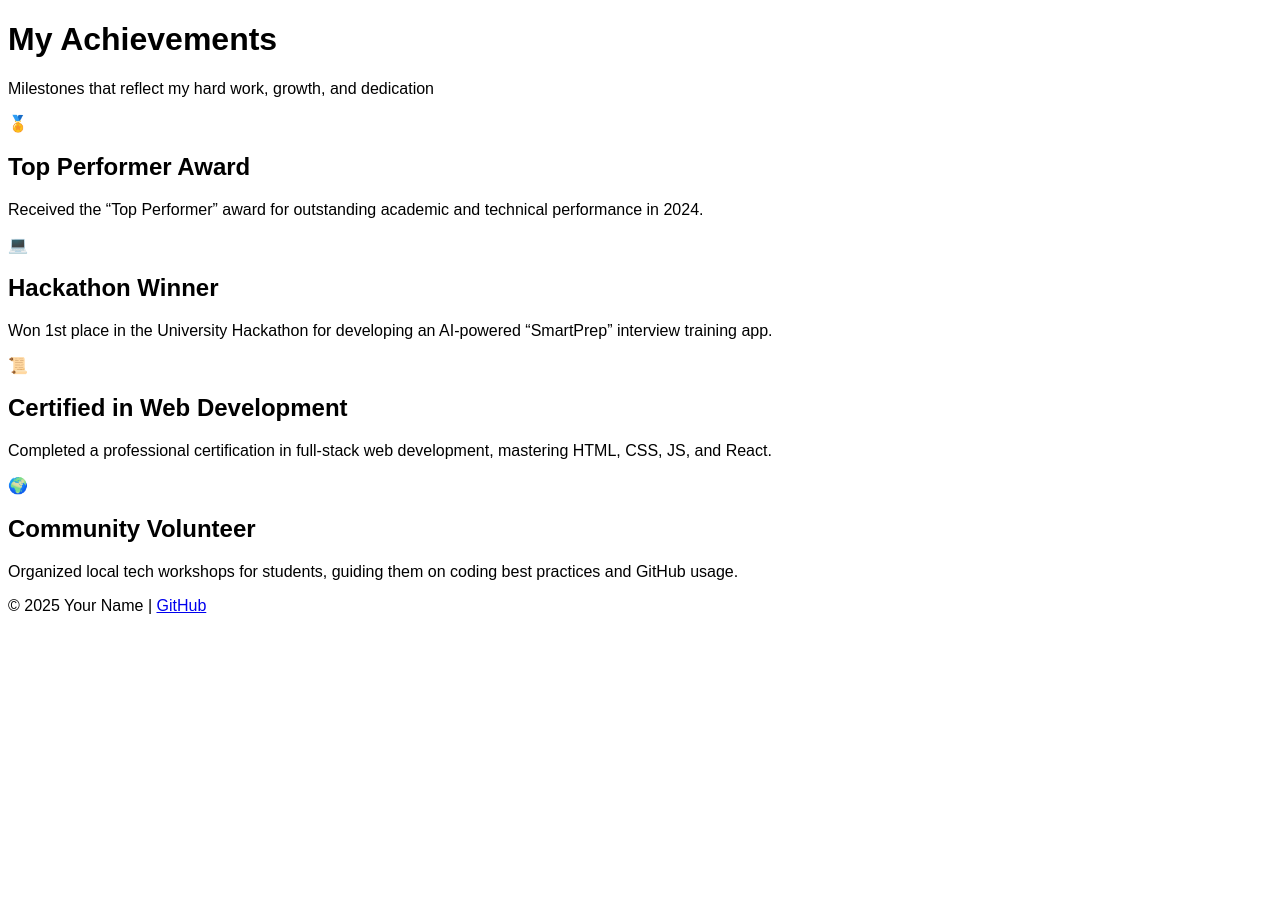
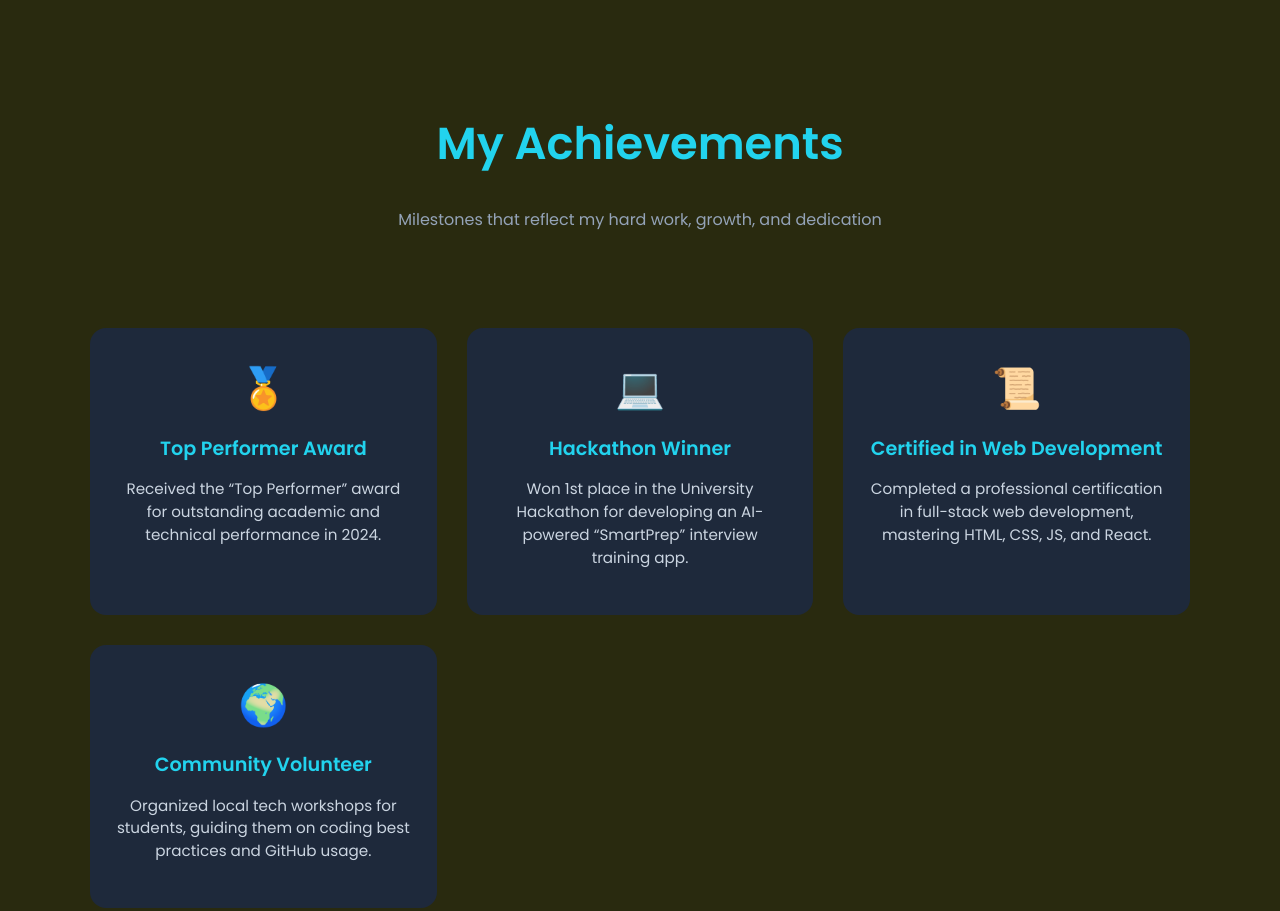
Before and after one commit to Maria-Butt321/student_portfolio, a plain HTML site: page src/achievements.html in a window 1280 px wide. Shown: the top 911 px of the page. Before the commit the page ends 800 px from the top, so only its background shows below. Drawn offline with Linux system fonts and the light colour scheme.

Commit message:
commit css

```diff
--- a/styles/style.css
+++ b/styles/style.css
@@ -1,4 +1,87 @@
 /* Shared stylesheet placeholder */
+/* ========== Global Styles ========== */
 body {
-  font-family: Arial, sans-serif;
+  margin: 0;
+  padding: 0;
+  font-family: 'Poppins', sans-serif;
+  background-color: #292a0f;
+  color: blue;
 }
+
+/* ========== Header ========== */
+.page-header {
+  text-align: center;
+  padding: 80px 20px 40px;
+}
+
+.page-header h1 {
+  font-size: 2.8rem;
+  color: #22d3ee;
+  font-weight: 600;
+}
+
+.page-header p {
+  color: #94a3b8;
+  font-size: 1rem;
+  margin-top: 10px;
+}
+
+/* ========== Container Layout ========== */
+.container {
+  max-width: 1100px;
+  margin: 0 auto;
+  padding: 40px 20px;
+  display: grid;
+  grid-template-columns: repeat(auto-fit, minmax(260px, 1fr));
+  gap: 30px;
+}
+
+/* ========== Achievement Cards ========== */
+.achievement-card {
+  background-color: #1e293b;
+  border-radius: 16px;
+  padding: 30px 25px;
+  text-align: center;
+  box-shadow: 0 0 0 rgba(255, 255, 255, 0);
+  transition: all 0.3s ease-in-out;
+}
+
+.achievement-card:hover {
+  transform: translateY(-5px);
+  background-color: #334155;
+  box-shadow: 0 6px 18px rgba(0, 255, 255, 0.1);
+}
+
+.achievement-card .icon {
+  font-size: 40px;
+  margin-bottom: 15px;
+}
+
+.achievement-card h2 {
+  color: #22d3ee;
+  font-size: 1.2rem;
+  margin-bottom: 10px;
+}
+
+.achievement-card p {
+  color: #cbd5e1;
+  font-size: 0.95rem;
+  line-height: 1.5;
+}
+
+/* ========== Footer ========== */
+.footer {
+  text-align: center;
+  border-top: 1px solid #334155;
+  padding: 25px 10px;
+  color: #94a3b8;
+}
+
+.footer a {
+  color: #22d3ee;
+  text-decoration: none;
+}
+
+.footer a:hover {
+  text-decoration: underline;
+}
```
